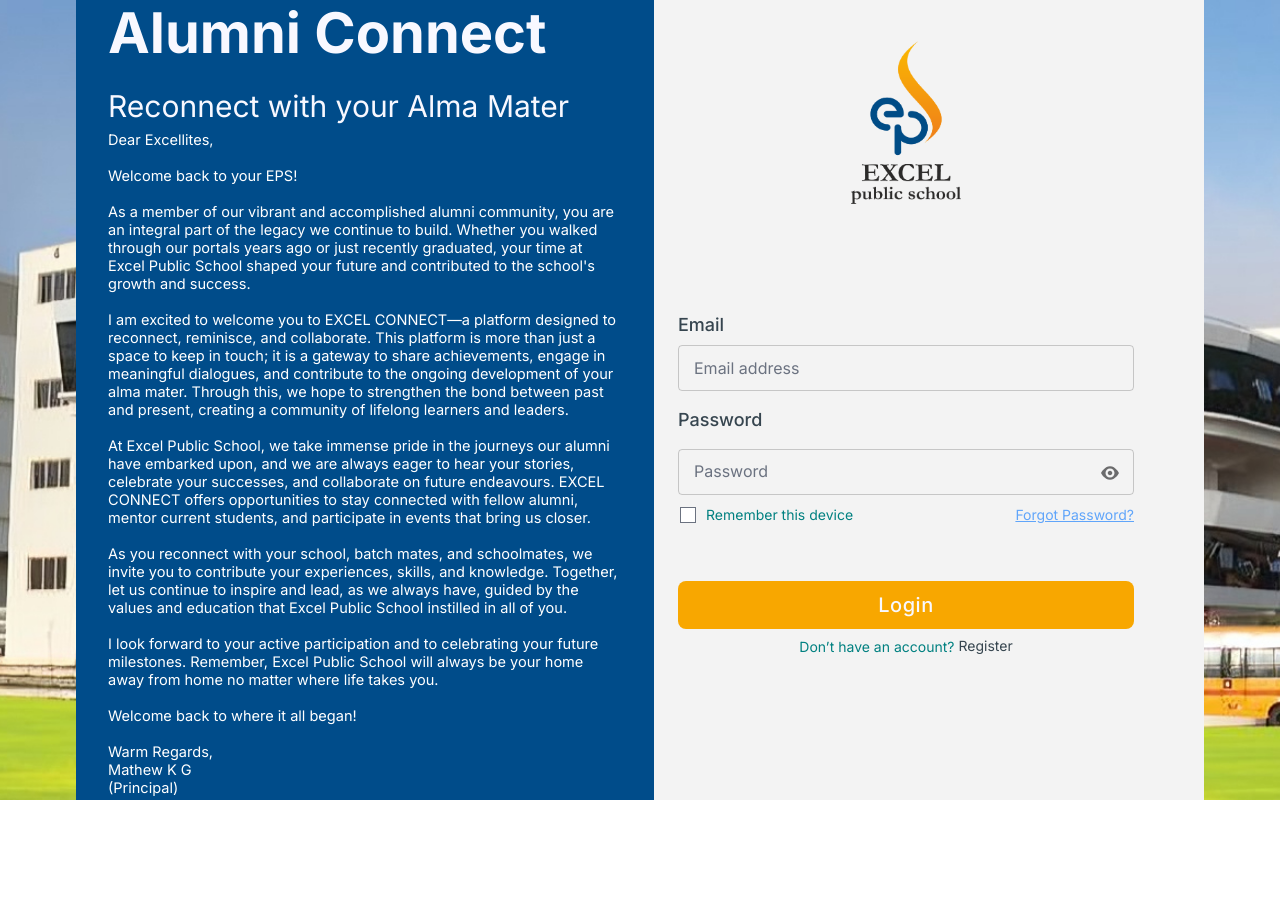
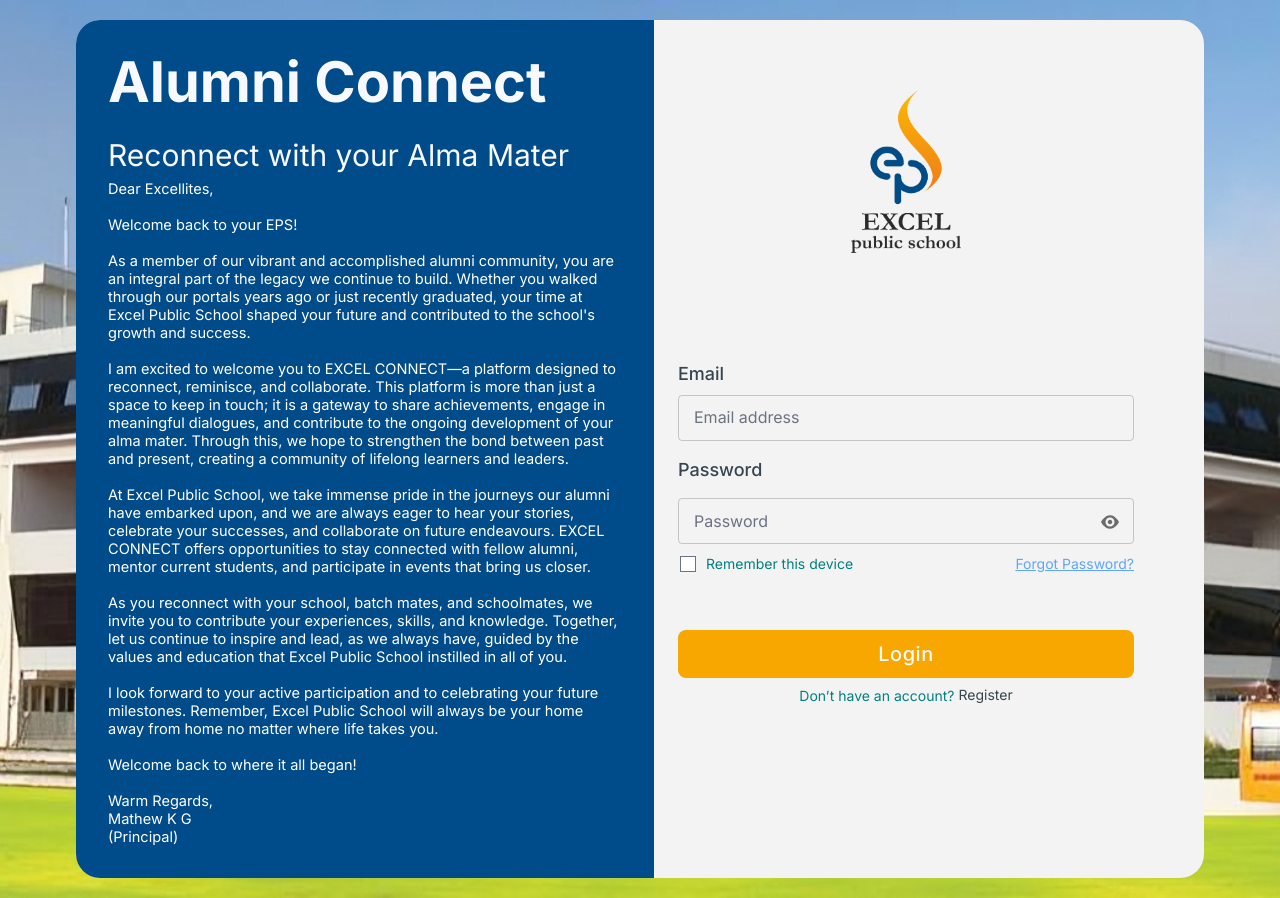
Before and after one commit to pinaki7z/AlumniPFrontendEPS, a React (Create React App) app: page / in a window 1280 px wide. Before the commit the page ends 800 px from the top, so only its background shows below. Built offline with nearby package versions, Linux system fonts and the light colour scheme; no server answers; what ldrs would draw is missing.

Commit message:
login and register page changes

```diff
--- a/src/pages/LoginPage/index.jsx
+++ b/src/pages/LoginPage/index.jsx
@@ -1,9 +1,7 @@
 import "./loginPage.css";
 import "../../components/FrameComponent/FrameComponent.css";
 import eps from "../../images/excelPublicSchool.png";
-import bg from "./background.jpg";
 import { useState, useEffect } from "react";
-import "./loginPage.css";
 import { useCookies } from "react-cookie";
 import { useNavigate } from "react-router-dom";
 import { toast } from "react-toastify";
@@ -14,9 +12,8 @@
 import { GoEye } from "react-icons/go";
 import { GoEyeClosed } from "react-icons/go";
 import CryptoJS from "crypto-js";
-import { Avatar } from "@mui/material";
-import bg1 from "../../images/login-bg-1.jpg";
-import bg2 from "../../images/login-bg-2.jpg";
+import bg1 from "../../images/login-bg-1.jpg"; // Image 1
+import bg2 from "../../images/login-bg-2.jpg"; // Image 2
 
 const LoginPage = ({ handleLogin }) => {
   const [showPassword, setShowPassword] = useState(false);
@@ -24,16 +21,15 @@
   const [email, setEmail] = useState("");
   const [password, setPassword] = useState("");
   const [cookie, setCookie] = useCookies(["token"]);
-  // const navigateTo = useNavigate();
   const dispatch = useDispatch();
   const [loading, setLoading] = useState(false);
   const profile = useSelector((state) => state.profile);
-  const backgroundImageUrl = `${process.env.REACT_APP_URL}/images/background.jpg`;
   const [passwordVisible, setPasswordVisible] = useState(false);
   const [rememberDevice, setRememberDevice] = useState(false);
   const [currentBg, setCurrentBg] = useState(bg1);
-  const SECRET_KEY =
-    "f3c8a3c9b8a9f0b2440a646f3a5b8f9e6d6e46555a4b2b5c6d7c8d9e0a1b2c3d4f5e6a7b8c9d0e1f2a3b4c5d6e7f8g9h0";
+  const [isAnimating, setIsAnimating] = useState(false);
+
+  const SECRET_KEY = "f3c8a3c9b8a9f0b2440a646f3a5b8f9e6d6e46555a4b2b5c6d7c8d9e0a1b2c3d4f5e6a7b8c9d0e1f2a3b4c5d6e7f8g9h0";
 
   const encrypt = (text) => {
     return CryptoJS.AES.encrypt(text, SECRET_KEY).toString();
@@ -53,6 +49,7 @@
       setRememberDevice(true);
     }
   }, []);
+
   const handleSubmit = async (e) => {
     e.preventDefault();
     setLoading(true);
@@ -87,13 +84,8 @@
       const currentDate = new Date();
 
       // Handle account expiration
-      if (
-        alumni.expirationDate &&
-        new Date(alumni.expirationDate) < currentDate
-      ) {
-        toast.error(
-          "Your account has expired. Contact admin to recover account"
-        );
+      if (alumni.expirationDate && new Date(alumni.expirationDate) < currentDate) {
+        toast.error("Your account has expired. Contact admin to recover account");
         return;
       }
 
@@ -123,39 +115,26 @@
     }
   };
 
+  // Change background images every 2 seconds with sliding animation
   useEffect(() => {
     const interval = setInterval(() => {
-      setCurrentBg((prevBg) => (prevBg === bg1 ? bg2 : bg1));
-    }, 2000);
+      setIsAnimating(true); // Start the animation
+      setTimeout(() => {
+        setCurrentBg((prevBg) => (prevBg === bg1 ? bg2 : bg1)); // Switch images
+        setIsAnimating(false); // End the animation
+      }, 1000); // Time to complete the animation (1s)
+    }, 2000); // Change every 2 seconds
 
     return () => clearInterval(interval);
   }, []);
 
-  // bg #004C8A
-  // 552 width
-
-  // 147 width
-  // 200
-
-  // blue width 578px
   return (
-    <div className="landing-page-1  md:h-[100vh] p-[20px]" style={{ backgroundImage: `url(${currentBg})`, transition: "background-image 0.5s ease-in-out" }}>
-      {/* <div className="main-container" style={{marginBottom: '20px'}}>
-        <div className="content-area">
-          <img src={eps} alt="" width='90px' height='120px' />
-        </div>
-      </div> */}
+    <div className={`landing-page-1 min-h-[100vh] p-[20px] ${isAnimating ? "slide-animation" : ""}`} style={{ backgroundImage: `url(${currentBg})`, transition: "background-image 0.5s linear" }}>
       <main className="login-panel">
-        {/* <div className="login-panel-child" /> */}
-        <div className="bg-[#004C8A] flex flex-col  items-center rounded-[24px] md:w-[578px]">
-          {/* <img src="logo123.png" alt="" width='147px' height='200px' className="md:mb-[50px] md:mt-[130px]" /> */}
+        <div className="bg-[#004C8A] flex flex-col items-center md:w-[578px]" style={{ borderRadius: '24px 0px 0px 24px' }}>
           <div className="p-8">
-            <h1 className="rediscover-reconnect-reignite">
-              Alumni Connect
-            </h1>
-            <h1 className="your-alumni-journey">
-              Reconnect with your Alma Mater
-            </h1>
+            <h1 className="rediscover-reconnect-reignite">Alumni Connect</h1>
+            <h1 className="your-alumni-journey">Reconnect with your Alma Mater</h1>
             <div style={{ fontSize: '0.26em', color: 'white' }}>
               <p>Dear Excellites,</p><br />
               <p>Welcome back to your EPS!</p><br />
@@ -179,24 +158,10 @@
         </div>
         <div className="login-fields">
           <form className="credentials-input" onSubmit={handleSubmit}>
-            {/* <h1 className=" text-3xl md:text-4xl mt-[23px]" style={{ color: '#36454F' }}>Welcome Back!</h1> */}
             <div style={{ width: '100%', display: 'flex', justifyContent: 'center', paddingTop: '70px' }}>
               <img src={eps} alt="" width='110px' height='170px' />
             </div>
-
-            {/* <div className="university-affiliation">
-              <div className="bhu-alumni-association-container">
-                <b className="bhu">
-                  <span className="bhu1" style={{ color: '#36454F', fontSize: '60px' }}>Excel Public School</span>
-                </b>
-                <br />
-                <span className="alumni-association">
-                  <b className="b">{` `}</b>
-                  <span className="alumni-association1" style={{ color: '#36454F' }}>Alumni Association</span>
-                </span>
-              </div>
-            </div> */}
-            <div style={{paddingTop: '1em', width: '100%'}}>
+            <div style={{ paddingTop: '1em', width: '100%' }}>
               <div className="account-details-parent">
                 <div className="account-details" style={{ width: '100%' }}>
                   <div className="email" style={{ color: '#36454F' }}>Email</div>
@@ -274,7 +239,6 @@
         </div>
       </main>
     </div>
-
   );
 };
 
--- a/src/pages/RegisterPage/registerpage.css
+++ b/src/pages/RegisterPage/registerpage.css
@@ -40,7 +40,7 @@
 }
 .rectangle-group {
   height: 960px;
-  border-radius: var(--br-xs) var(--br-5xl) var(--br-5xl) var(--br-xs);
+  border-radius: 24px 0px 0px 24px;
   background-color: #004C8A;
   color: #FFFFFF;
   flex-direction: row;
```
